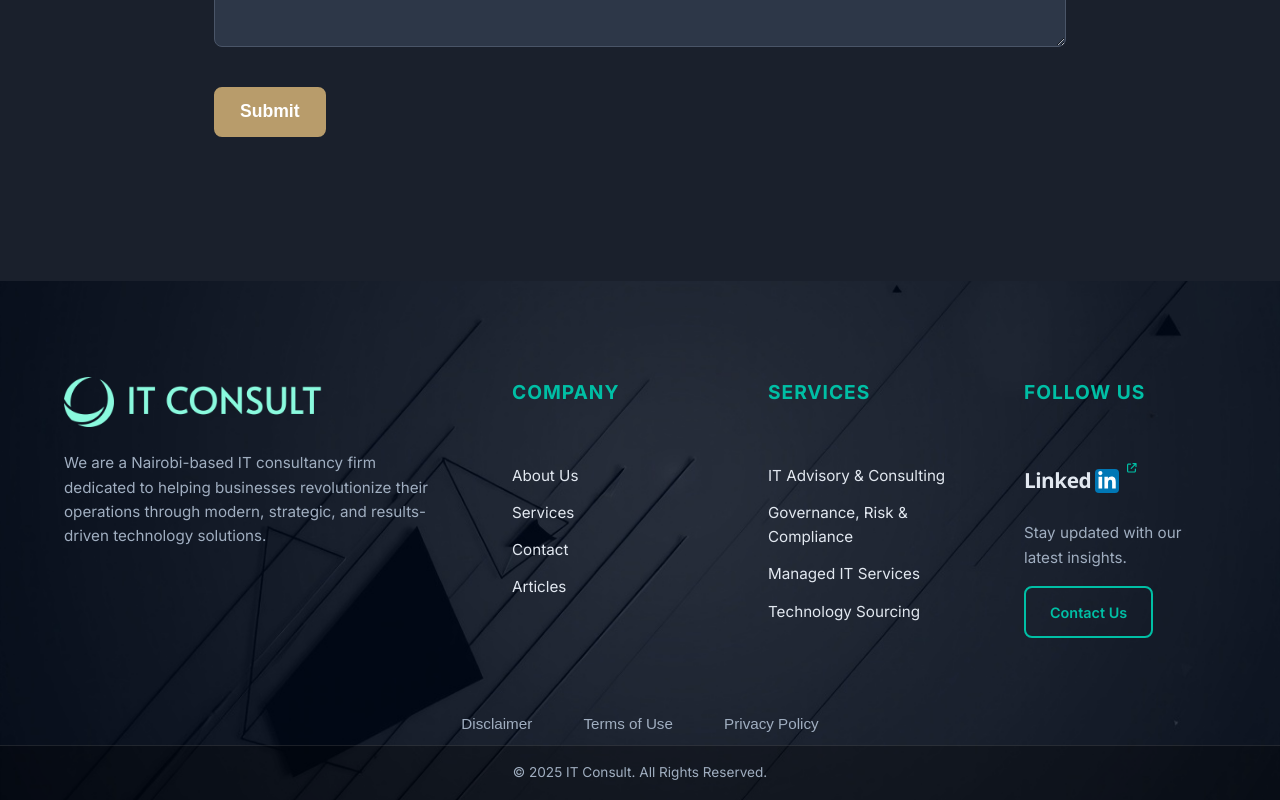
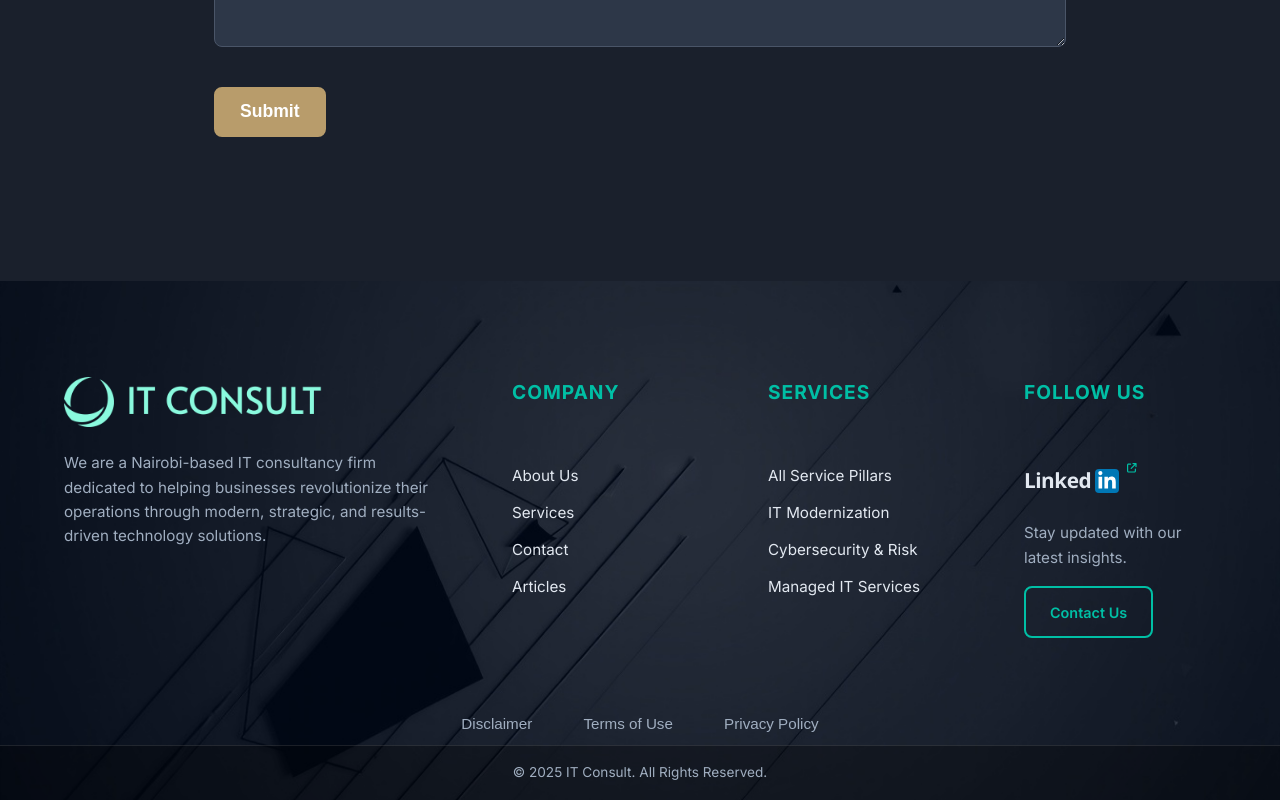
Before and after one commit to JOHNINDAKWA/itconsult, a React (Vite) app: page /contact in a window 1280 px wide. Shown: the part 1594-2394 px from the top of the page. Built offline with nearby package versions, Linux system fonts and the light colour scheme.

Commit message:
Updated the footer links

```diff
--- a/src/layouts/Footer/Footer.jsx
+++ b/src/layouts/Footer/Footer.jsx
@@ -159,22 +159,25 @@ const Footer = () => {
               </li>
             </ul>
           </div>
-
-          <div className="footer-col footer-links">
+<div className="footer-col footer-links">
             <h4 className="footer-col-title">Services</h4>
             <ul>
+              {/* Pointing to the main anchor on the services page */}
               <li>
-                <Link to="/services/it-advisory">IT Advisory & Consulting</Link>
+                <Link smooth to="/services#pillars">All Service Pillars</Link>
               </li>
               <li>
-                <Link to="/services/grc">Governance, Risk & Compliance</Link>
+                <Link to="/services/it-modernization">IT Modernization</Link>
+              </li>
+              <li>
+                <Link to="/services/cybersecurity">Cybersecurity & Risk</Link>
               </li>
               <li>
                 <Link to="/services/managed-it">Managed IT Services</Link>
               </li>
-              <li>
-                <Link to="/services/tech-sourcing">Technology Sourcing</Link>
-              </li>
+              {/* If GRC is still a standalone page, keep this;
+                  otherwise, point it to the section inside Cybersecurity */}
+
             </ul>
           </div>
 
```
